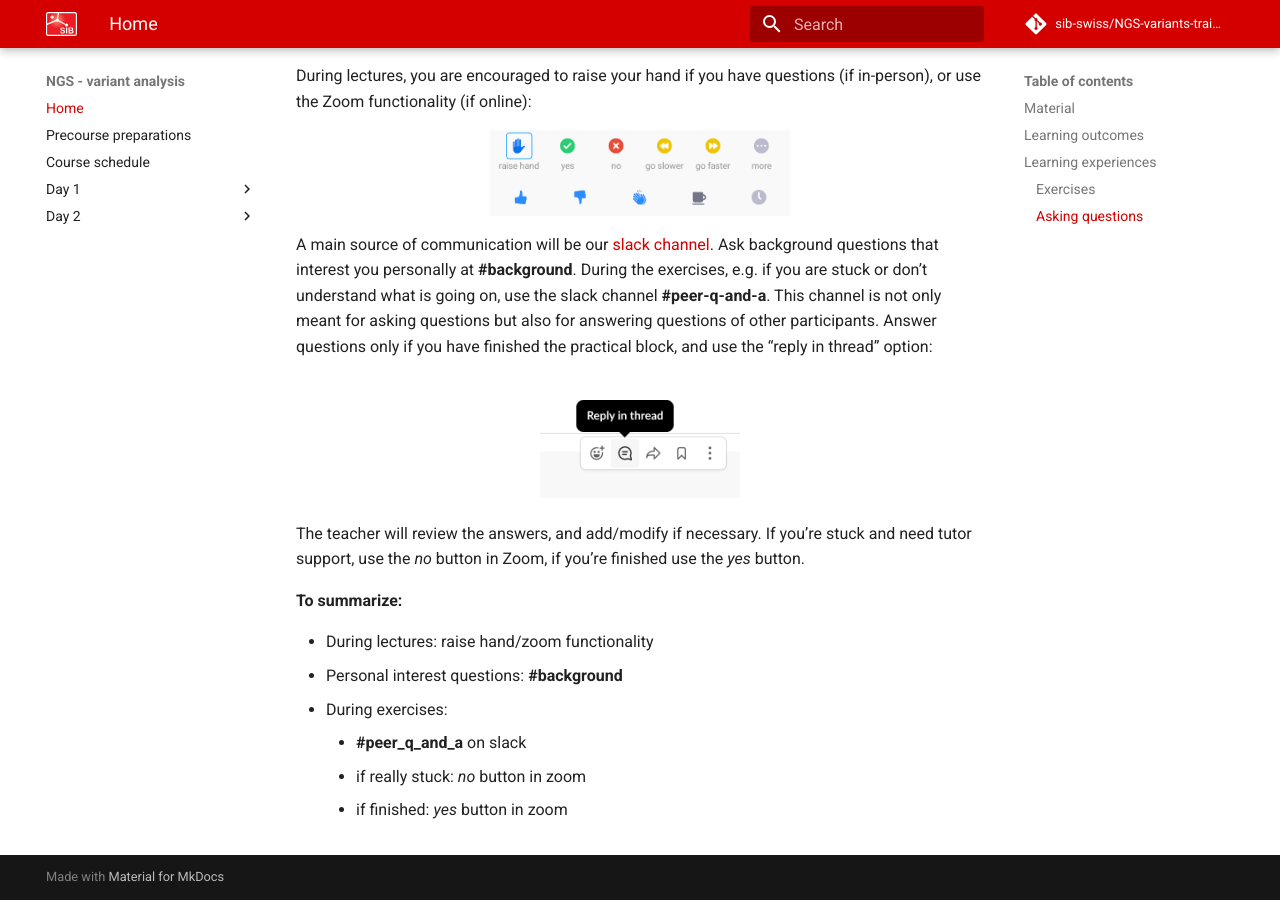
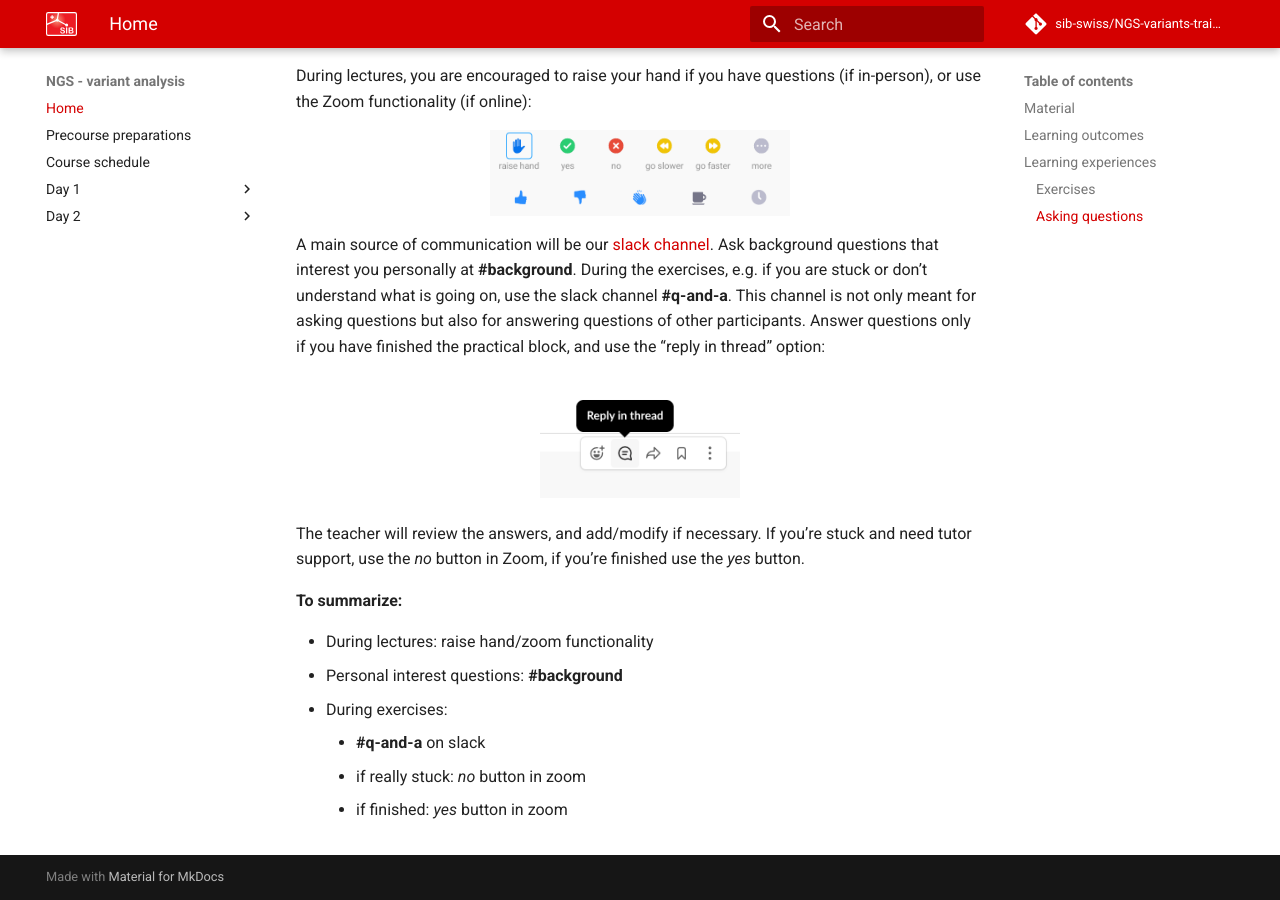
Before and after one commit to sib-swiss/NGS-variants-training, an MkDocs documentation site: the page built from docs/index.md, in a window 1280 px wide and 900 px high, scrolled down 979 px. Built offline with MkDocs 1.6.1 and Material for MkDocs 9.7.7, drawn with Linux system fonts in a browser that asks for light colours; comment, search, counter and statistics services are not loaded.

Commit message:
changed index & precourse

```diff
--- a/docs/index.md
+++ b/docs/index.md
@@ -5,7 +5,7 @@
 * This website
 * Zoom meeting (through mail)
 * Google doc (through mail)
-* [Slack channel](https://join.slack.com/t/ngsvariantana-y1r2970/shared_invite/zt-j9qnpkc7-1se2c_l~mU8A1Pa1PKkHTA)
+* [Slack channel](https://slack.com)
 
 ## Learning outcomes
 
@@ -31,7 +31,7 @@
   <img src="assets/images/zoom_icons.png" width="300"/>
 </figure>
 
-A main source of communication will be our [slack channel](https://join.slack.com/t/ngsvariantana-y1r2970/shared_invite/zt-j9qnpkc7-1se2c_l~mU8A1Pa1PKkHTA). Ask background questions that interest you personally at **#background**. During the exercises, e.g. if you are stuck or don't understand what is going on, use the slack channel **#peer-q-and-a**.  This channel is not only meant for asking questions but also for answering questions of other participants. Answer questions only if you have finished the practical block, and use the "reply in thread" option:
+A main source of communication will be our [slack channel](https://slack.com). Ask background questions that interest you personally at **#background**. During the exercises, e.g. if you are stuck or don't understand what is going on, use the slack channel **#q-and-a**.  This channel is not only meant for asking questions but also for answering questions of other participants. Answer questions only if you have finished the practical block, and use the "reply in thread" option:
 
 <figure>
   <img src="assets/images/reply_in_thread.png" width="200"/>
@@ -45,6 +45,6 @@
 * Personal interest questions: **#background**
 * During exercises:
 
-    * **\#peer_q_and_a** on slack
+    * **\#q-and-a** on slack
     * if really stuck: *no* button in zoom
     * if finished: *yes* button in zoom
```
Also changed, not shown: docs/precourse.md (+1 -1 lines).
